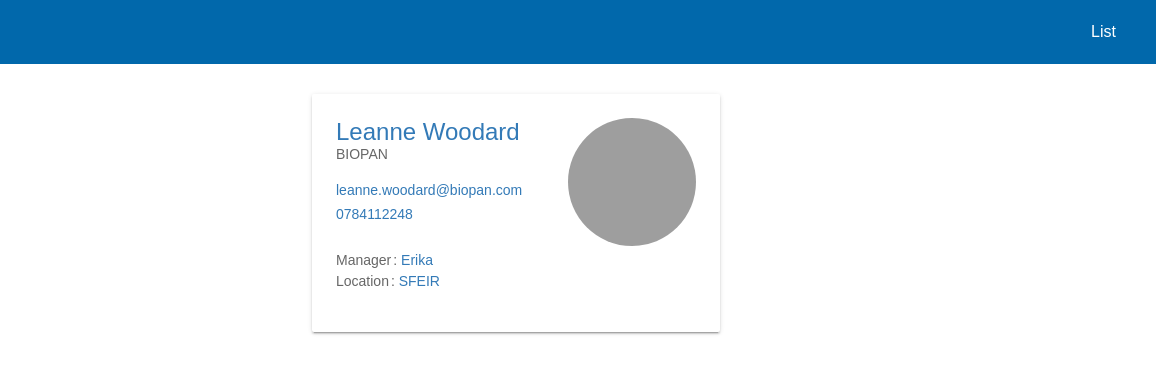
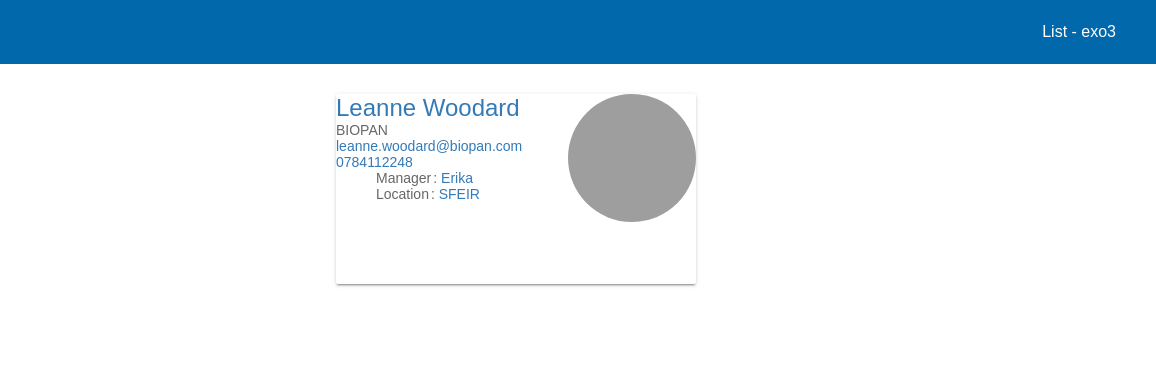
Before and after one commit to Sfeir/css-200, a plain HTML site: page home.html in a window 1280 px wide. Shown: the top 382 px of the page, 124-1280 px from the left. Drawn offline with Linux system fonts and the light colour scheme; grey boxes are pictures that could not be loaded.

Commit message:
display exo number

```diff
--- a/styles.1.css
+++ b/styles.1.css
@@ -16,6 +16,10 @@ body {
 .toolbar__link {
   color: white;
   text-decoration: none;
+}
+
+.toolbar__link:last-child::after {
+  content: " - exo1";
 }
 
 .toolbar__link:hover {
--- a/styles.2.css
+++ b/styles.2.css
@@ -23,6 +23,10 @@ XXXXXXX {
 XXXXXXXX {
   text-decoration: none;
   color: white;
+}
+
+.toolbar__link:last-child::after {
+  content: " - exo2";
 }
 
 /* Soulignement au passage du curseur */
--- a/styles.3.css
+++ b/styles.3.css
@@ -16,6 +16,10 @@ body {
 .toolbar__link {
   color: white;
   text-decoration: none;
+}
+
+.toolbar__link:last-child::after {
+  content: " - exo3";
 }
 
 .toolbar__link:hover {
@@ -83,13 +87,9 @@ body {
 }
 
 .card__items {
-  padding: 0;
-  margin: 30px 0 0;
   list-style: none;
   font-size: 14px;
 }
-
-.card__item {}
 
 .card__itmLabel {
   color: #666;
@@ -124,3 +124,9 @@ body {
   outline: none;
   box-shadow: 0 3px 5px -1px rgba(0, 0, 0, .2), 0 6px 10px 0 rgba(0, 0, 0, .14), 0 1px 18px 0 rgba(0, 0, 0, .12);
 }
+
+* {
+  /* DO NOT REMOVE :) */
+  margin: 0;
+  /* DO NOT REMOVE :) */
+}
--- a/styles.4.css
+++ b/styles.4.css
@@ -15,6 +15,10 @@ body {
 
 .toolbar__link {
   text-decoration: none;
+}
+
+.toolbar__link:last-child::after {
+  content: " - exo4";
 }
 
 .toolbar__link:hover {}
@@ -54,8 +58,6 @@ body {
 .card:hover {
   box-shadow: 0 11px 15px -7px rgba(0, 0, 0, 0.2), 0 24px 38px 3px rgba(0, 0, 0, 0.14), 0 9px 46px 8px rgba(0, 0, 0, 0.12);
 }
-
-.card__left {}
 
 .card__title {
   margin: 0;
--- a/styles.5.css
+++ b/styles.5.css
@@ -16,6 +16,10 @@ body {
 .toolbar__link {
   color: white;
   text-decoration: none;
+}
+
+.toolbar__link:last-child::after {
+  content: " - exo5";
 }
 
 .toolbar__link:hover {
--- a/styles.6.css
+++ b/styles.6.css
@@ -16,6 +16,10 @@ body {
 .toolbar__link {
   color: white;
   text-decoration: none;
+}
+
+.toolbar__link:last-child::after {
+  content: " - exo6";
 }
 
 .toolbar__link:hover {
--- a/styles.7.css
+++ b/styles.7.css
@@ -22,6 +22,10 @@ body {
 .toolbar__link {
   color: white;
   text-decoration: none;
+}
+
+.toolbar__link:last-child::after {
+  content: " - exo7";
 }
 
 .toolbar__link:hover {
--- a/styles.css
+++ b/styles.css
@@ -1 +1 @@
-@import 'styles.1.css';
+@import 'styles.3.css';
```
